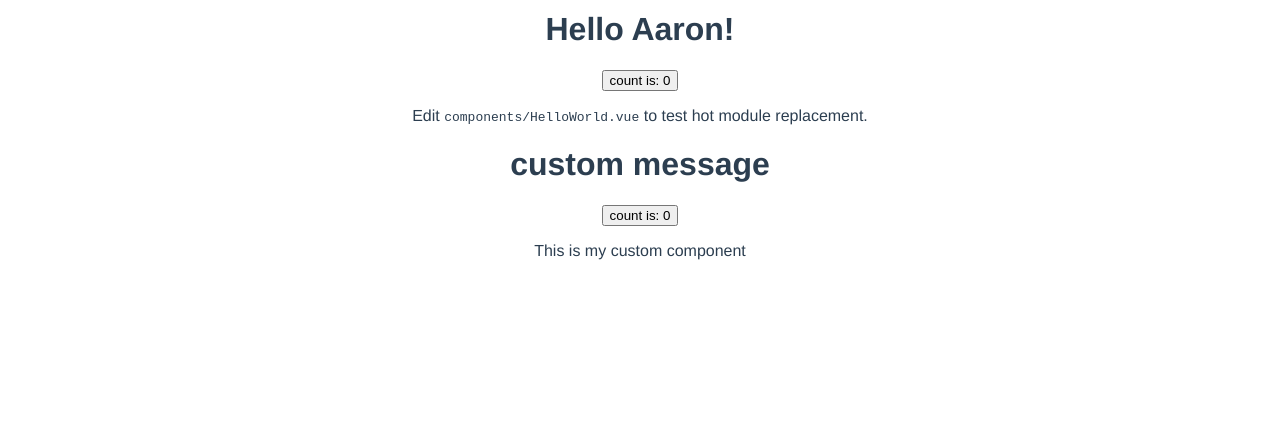
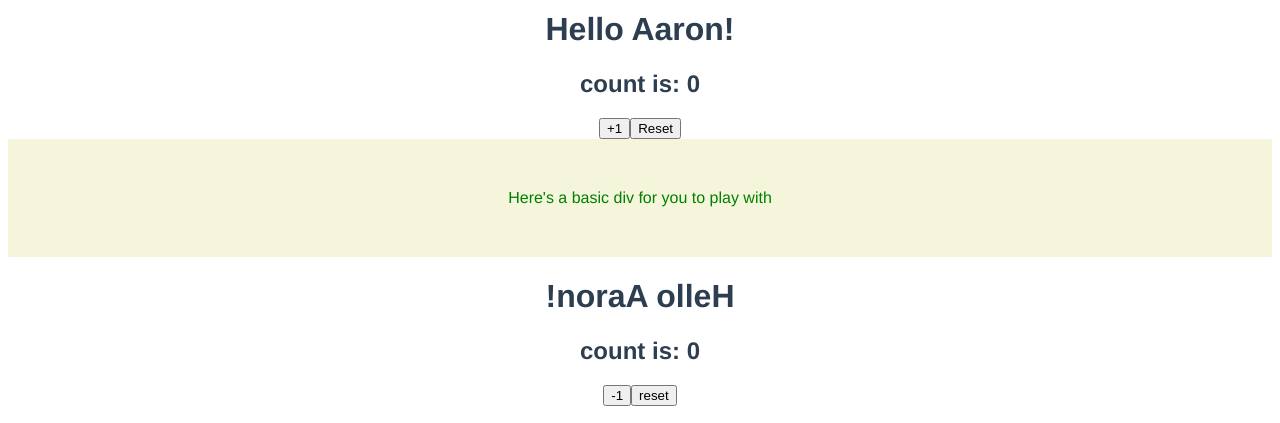
Before and after one commit to aschung212/spa, a Vue app: page / in a window 1280 px wide. Shown: the part 374-797 px from the top of the page. Built offline with nearby package versions, Linux system fonts and the light colour scheme.

Commit message:
custom component decrements its own counter. both components have a reset button

```diff
--- a/index.html
+++ b/index.html
@@ -4,7 +4,7 @@
   <meta charset="UTF-8">
   <link rel="icon" href="/favicon.ico" />
   <meta name="viewport" content="width=device-width, initial-scale=1.0">
-  <title>Vite App</title>
+  <title>My Cool Single Page Application</title>
 </head>
 <body>
   <div id="app"></div>
--- a/src/App.vue
+++ b/src/App.vue
@@ -1,7 +1,8 @@
 <template>
   <img alt="Ducati logo" src="./assets/logo.png" />
   <HelloWorld msg="Hello Aaron!" />
-  <CustomComponent msg="custom message"/>
+  <div class="basicdivtest">Here's a basic div for you to play with</div>
+  <CustomComponent msg="!noraA olleH"/>
 </template>
 
 <script>
--- a/src/components/CustomComponent.vue
+++ b/src/components/CustomComponent.vue
@@ -1,7 +1,8 @@
 <template>
   <h1>{{ msg }}</h1>
-  <button @click="count--">count is: {{ count }}</button>
-  <p>This is my custom component</p>
+  <h2>count is: {{ count }}</h2>
+  <button @click="count--">-1</button>
+  <button @click="count=0">reset</button>
 </template>
 
 <script>
--- a/src/components/HelloWorld.vue
+++ b/src/components/HelloWorld.vue
@@ -1,7 +1,8 @@
 <template>
   <h1>{{ msg }}</h1>
-  <button @click="count++">count is: {{ count }}</button>
-  <p>Edit <code>components/HelloWorld.vue</code> to test hot module replacement.</p>
+  <h2>count is: {{ count }}</h2>
+  <button @click="count++">+1</button>
+  <button @click="count = 0" type="button">Reset</button>
 </template>
 
 <script>
--- a/src/index.css
+++ b/src/index.css
@@ -6,3 +6,9 @@
   color: #2c3e50;
   margin-top: 60px;
 }
+
+.basicdivtest {
+  color: green;
+  background-color: beige;
+  padding: 50px;
+}
```
